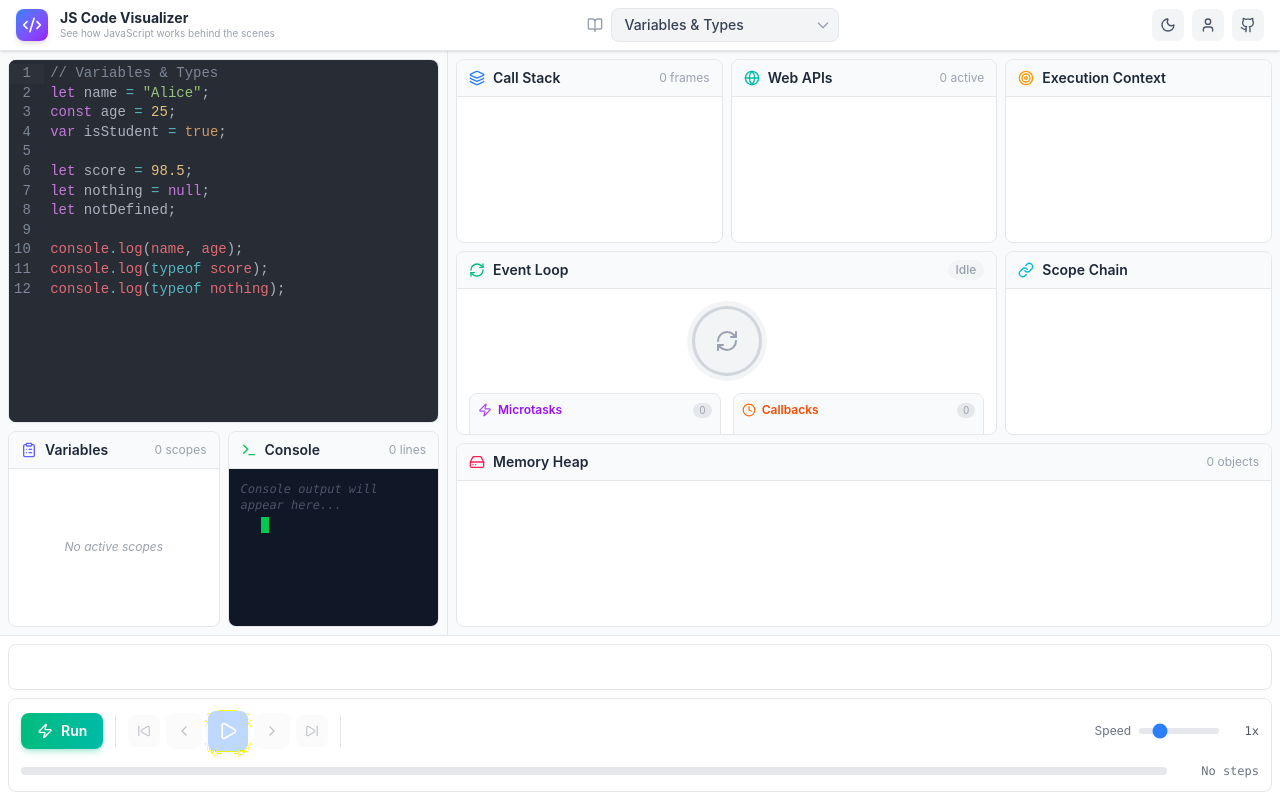
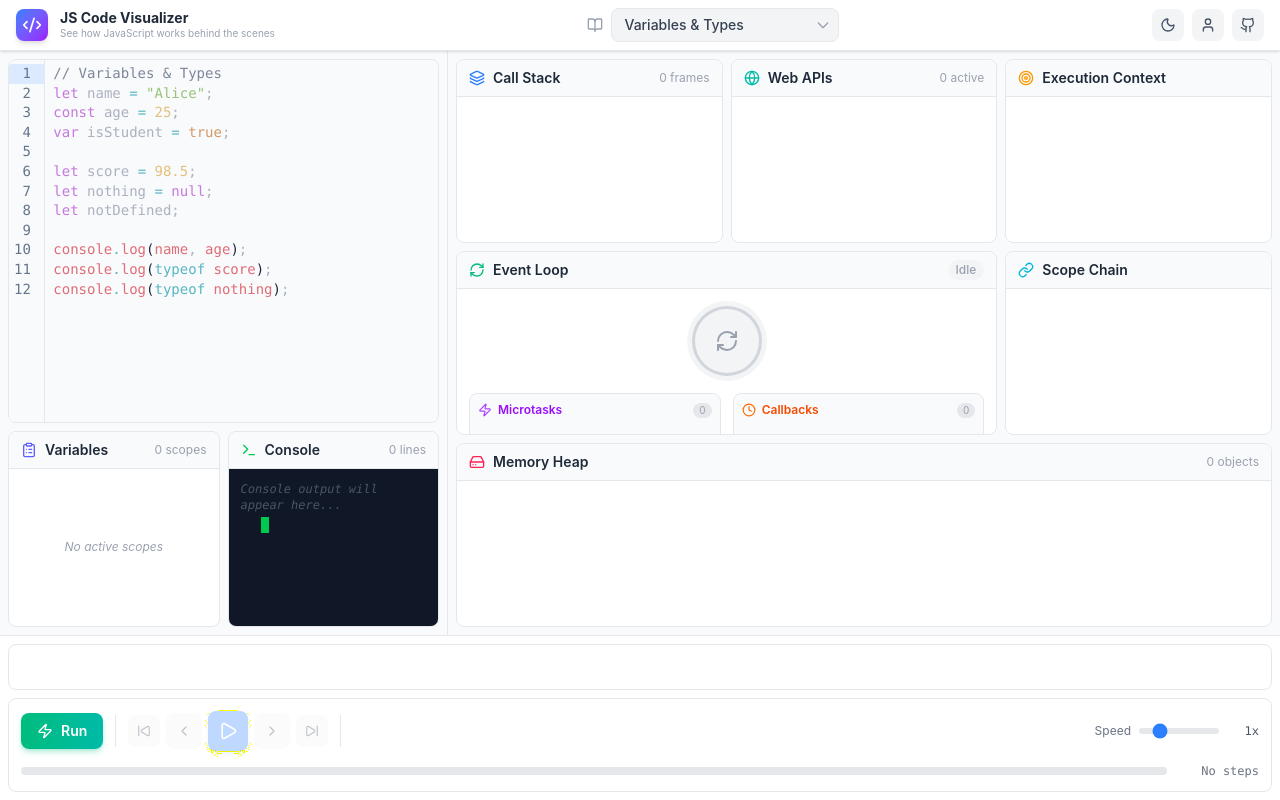
Before and after one commit to pawanyd/js-debugger, a React (Vite) app: page / in a window 1280 px wide. Built offline with nearby package versions, Linux system fonts and the light colour scheme.

Commit message:
manage day and dark mode

```diff
--- a/src/hooks/useTheme.js
+++ b/src/hooks/useTheme.js
@@ -35,7 +35,9 @@ export function useTheme() {
     const root = document.documentElement;
     if (isDark) {
       root.classList.add('dark');
+      root.classList.remove('light');
     } else {
+      root.classList.add('light');
       root.classList.remove('dark');
     }
 
--- a/src/index.css
+++ b/src/index.css
@@ -1,50 +1,119 @@
 @import "tailwindcss";
 
+@media (prefers-color-scheme: dark) {
+  :root:not(.light) {
+    color-scheme: dark;
+  }
+}
+
+:root.dark {
+  color-scheme: dark;
+}
+
+/* Light Mode - Clean and Professional */
 :root {
+  /* Backgrounds */
   --bg-primary: #ffffff;
   --bg-secondary: #f8fafc;
   --bg-panel: #ffffff;
-  --text-primary: #0f172a;
-  --text-secondary: #475569;
+
+  /* Text */
+  --text-primary: #1e293b;
+  --text-secondary: #64748b;
+
+  /* Borders */
   --border-color: #e2e8f0;
+
+  /* Accent Colors */
   --accent: #3b82f6;
   --accent-light: #dbeafe;
+  --accent-hover: #2563eb;
+
+  /* Code Highlighting */
   --highlight-line: #fef3c7;
+  --highlight-active: #fde68a;
+
+  /* Status Colors */
   --success: #10b981;
+  --success-light: #d1fae5;
   --warning: #f59e0b;
+  --warning-light: #fef3c7;
   --error: #ef4444;
+  --error-light: #fee2e2;
+  --info: #3b82f6;
+  --info-light: #dbeafe;
+
+  /* Code Editor */
+  --code-bg: #f8fafc;
+  --code-text: #1e293b;
+  --code-comment: #94a3b8;
+  --code-keyword: #7c3aed;
+  --code-string: #059669;
+  --code-number: #dc2626;
+  --code-function: #2563eb;
 }
 
-.dark {
+/* Dark Mode - Eye-friendly with Good Contrast */
+:root.dark {
+  /* Backgrounds - Softer dark blues instead of pure black */
   --bg-primary: #0f172a;
   --bg-secondary: #1e293b;
   --bg-panel: #1e293b;
+
+  /* Text - Higher contrast for readability */
   --text-primary: #f1f5f9;
   --text-secondary: #94a3b8;
+
+  /* Borders - Subtle but visible */
   --border-color: #334155;
+
+  /* Accent Colors - Brighter for dark mode */
   --accent: #60a5fa;
-  --accent-light: #1e3a5f;
-  --highlight-line: #422006;
+  --accent-light: #1e3a8a;
+  --accent-hover: #3b82f6;
+
+  /* Code Highlighting - Warm amber for active line */
+  --highlight-line: #78350f;
+  --highlight-active: #92400e;
+
+  /* Status Colors - Adjusted for dark backgrounds */
   --success: #34d399;
+  --success-light: #064e3b;
   --warning: #fbbf24;
+  --warning-light: #78350f;
   --error: #f87171;
+  --error-light: #7f1d1d;
+  --info: #60a5fa;
+  --info-light: #1e3a8a;
+
+  /* Code Editor - Darker with better syntax highlighting */
+  --code-bg: #0f172a;
+  --code-text: #e2e8f0;
+  --code-comment: #64748b;
+  --code-keyword: #a78bfa;
+  --code-string: #34d399;
+  --code-number: #fb923c;
+  --code-function: #60a5fa;
 }
 
 body {
   margin: 0;
   background: var(--bg-primary);
   color: var(--text-primary);
-  font-family: 'Inter', -apple-system, BlinkMacSystemFont, 'Segoe UI', Roboto, sans-serif;
-  transition: background 0.3s, color 0.3s;
+  font-family: 'Inter', -apple-system, BlinkMacSystemFont, 'Segoe UI', Roboto, 'Helvetica Neue', Arial, sans-serif;
+  transition: background 0.2s ease, color 0.2s ease;
+  -webkit-font-smoothing: antialiased;
+  -moz-osx-font-smoothing: grayscale;
 }
 
 * {
   box-sizing: border-box;
 }
 
+/* Scrollbar Styling */
 ::-webkit-scrollbar {
-  width: 6px;
-  height: 6px;
+  width: 8px;
+  height: 8px;
 }
 
 ::-webkit-scrollbar-track {
@@ -53,19 +122,93 @@ body {
 
 ::-webkit-scrollbar-thumb {
   background: var(--border-color);
-  border-radius: 3px;
+  border-radius: 4px;
+  transition: background 0.2s ease;
 }
 
+::-webkit-scrollbar-thumb:hover {
+  background: var(--text-secondary);
+}
+
+/* Code Editor Styling */
 .cm-editor {
   height: 100%;
   font-size: 14px;
+  font-family: 'JetBrains Mono', 'Fira Code', 'Consolas', 'Monaco', 'Courier New', monospace;
+  background: var(--code-bg) !important;
+  color: var(--code-text) !important;
 }
 
 .cm-editor .cm-scroller {
   overflow: auto;
+  font-family: inherit;
 }
 
+.cm-editor .cm-gutters {
+  background: var(--bg-secondary) !important;
+  border-right: 1px solid var(--border-color) !important;
+  color: var(--text-secondary) !important;
+}
+
+.cm-editor .cm-activeLineGutter {
+  background: var(--accent-light) !important;
+}
+
+.cm-editor .cm-line {
+  padding-left: 8px;
+}
+
+/* Active Line Highlighting */
 .active-line {
   background-color: var(--highlight-line) !important;
   border-left: 3px solid var(--accent) !important;
+  padding-left: 5px !important;
 }
+
+/* Syntax Highlighting for Code Editor */
+.cm-editor .cm-comment {
+  color: var(--code-comment) !important;
+  font-style: italic;
+}
+
+.cm-editor .cm-keyword {
+  color: var(--code-keyword) !important;
+  font-weight: 600;
+}
+
+.cm-editor .cm-string {
+  color: var(--code-string) !important;
+}
+
+.cm-editor .cm-number {
+  color: var(--code-number) !important;
+}
+
+.cm-editor .cm-variableName {
+  color: var(--code-text) !important;
+}
+
+.cm-editor .cm-propertyName {
+  color: var(--code-function) !important;
+}
+
+/* Selection */
+.cm-editor .cm-selectionBackground {
+  background: var(--accent-light) !important;
+}
+
+.cm-editor.cm-focused .cm-selectionBackground {
+  background: var(--accent-light) !important;
+}
+
+/* Cursor */
+.cm-editor .cm-cursor {
+  border-left-color: var(--accent) !important;
+  border-left-width: 2px !important;
+}
+
+/* Focus Ring */
+.cm-editor.cm-focused {
+  outline: 2px solid var(--accent);
+  outline-offset: -2px;
+}
```
